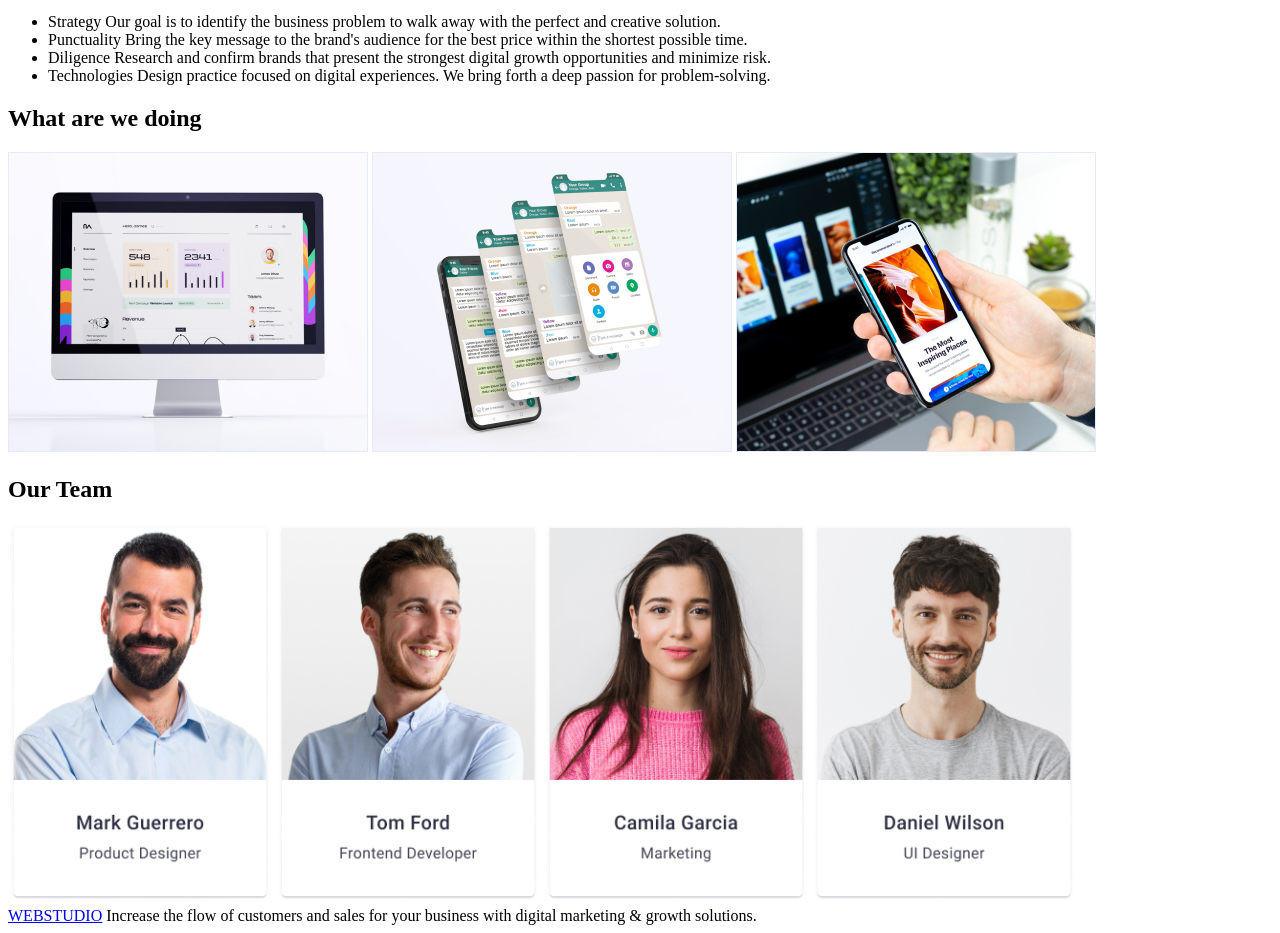
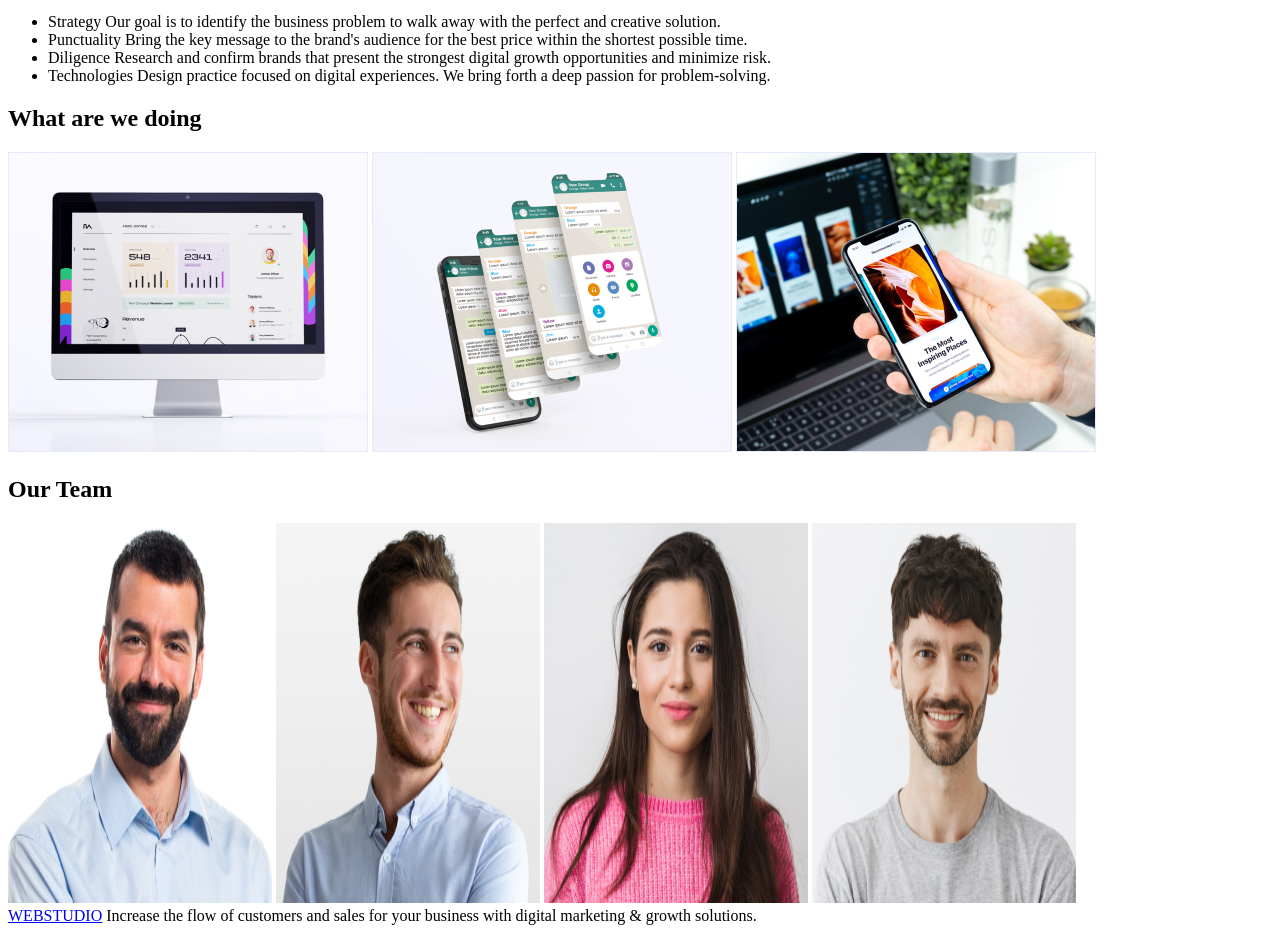
Before and after one commit to barteksbr/ZADANIE-1, a plain HTML site: page index.html in a window 1280 px wide. Shown: the part 166-1099 px from the top of the page. Drawn offline with Linux system fonts and the light colour scheme.

Commit message:
changed project name, added correct pictures

```diff
--- a/index.html
+++ b/index.html
@@ -59,10 +59,10 @@
         </section>
         <section>
             <h2>Our Team</h2>
-            <img src="images/Mark Guerrero.jpg" width="264" height="380" alt="mark" />
-            <img src="images/Tom Ford.jpg" width="264" height="380" alt="tom" />
-            <img src="images/Camila Garcia.jpg" width="264" height="380" alt="camila" />
-            <img src="images/Daniel Wilson.jpg" width="264" height="380" alt="daniel" />
+            <img src="images/markguerrero.jpg" width="264" height="380" alt="mark" />
+            <img src="images/tomford.jpg" width="264" height="380" alt="tom" />
+            <img src="images/camilagarcia.jpg" width="264" height="380" alt="camila" />
+            <img src="images/danielwilson.jpg" width="264" height="380" alt="daniel" />
         </section>
     </main>
     <footer>
```
Also changed, not shown: images/Camila Garcia.jpg (deleted), images/Daniel Wilson.jpg (deleted), images/Mark Guerrero.jpg (deleted), images/Tom Ford.jpg (deleted), images/camilagarcia.jpg (added), images/danielwilson.jpg (added), images/markguerrero.jpg (added), images/tomford.jpg (added).
